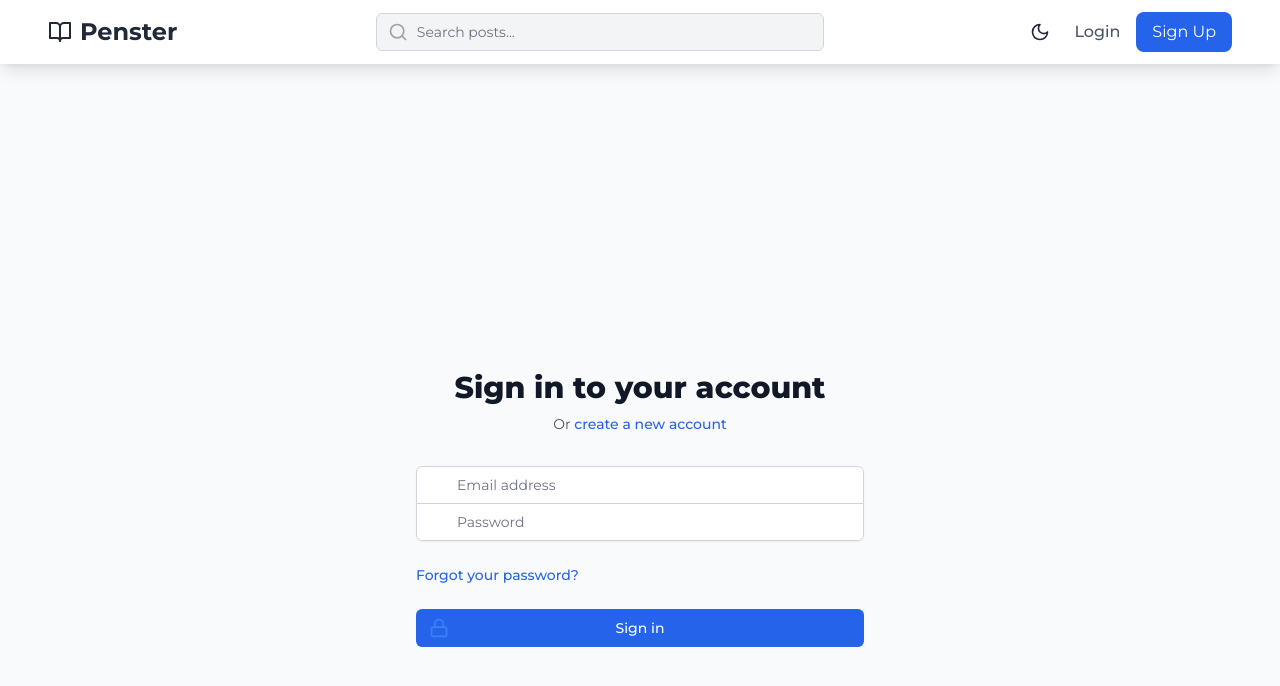
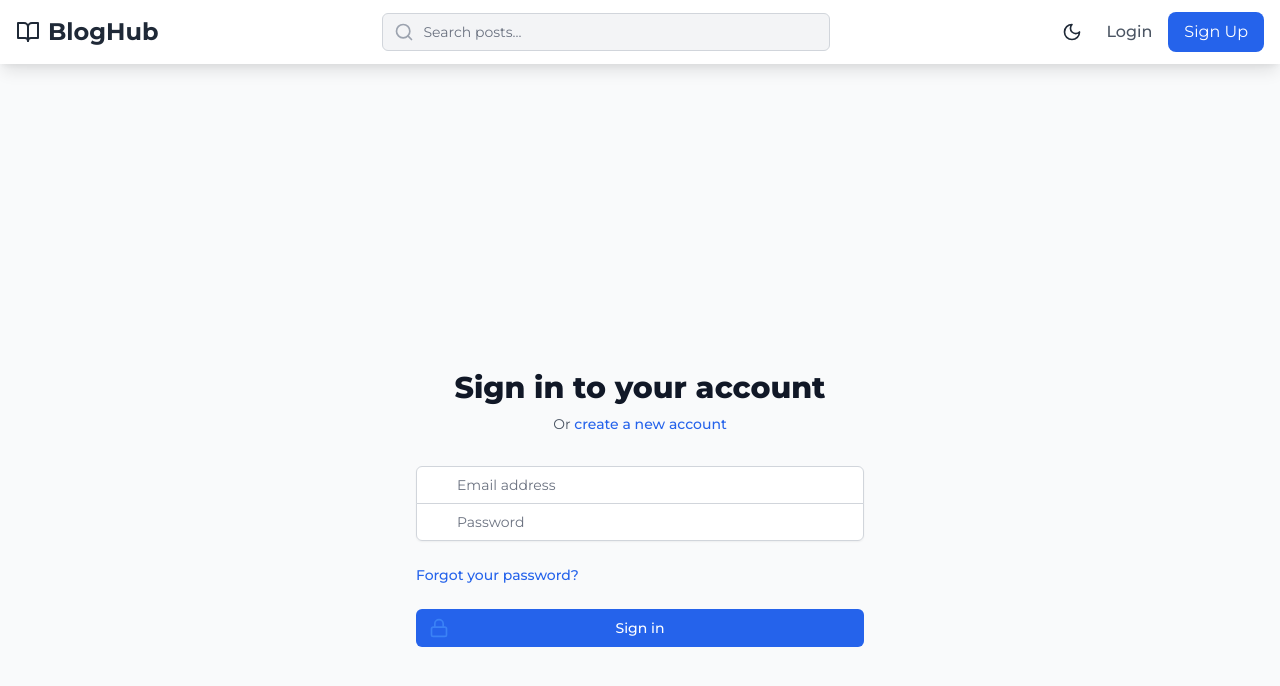
Before and after one commit to becodewala-youtube/Penster-Frontend, a React (Vite) app: page /login in a window 1280 px wide. Shown: the top 686 px of the page. Built offline with nearby package versions, Linux system fonts and the light colour scheme.

Commit message:
search functionaly fixed for mouse

```diff
--- a/src/components/Navbar.tsx
+++ b/src/components/Navbar.tsx
@@ -45,7 +45,7 @@ const Navbar = () => {
     if (query.length >= 2) {
       setIsSearching(true);
       try {
-        const response = await axios.get(`${import.meta.env.VITE_BACKEND_URL}/api/posts?search=${query}&limit=5`);
+        const response = await axios.get(`http://localhost:5000/api/posts?search=${query}&limit=5`);
         setSearchResults(response.data.posts);
         setShowResults(true);
       } catch (error) {
@@ -78,12 +78,12 @@ const Navbar = () => {
   };
 
   return (
-    <nav className="bg-white dark:bg-gray-800 shadow-lg sticky top-0 z-10">
+    <nav className="bg-white dark:bg-gray-800 shadow-lg sticky top-0 z-50">
       <div className="container mx-auto px-4">
-        <div className="flex justify-between items-center h-16 lg:px-8">
+        <div className="flex justify-between items-center h-16">
           <Link to="/" className="text-2xl font-bold text-gray-800 dark:text-white flex items-center">
             <BookOpen className="w-6 h-6 mr-2" />
-            Penster
+            BlogHub
           </Link>
 
           <div className="hidden md:flex items-center flex-1 max-w-md mx-4 relative">
@@ -111,14 +111,15 @@ const Navbar = () => {
             {showResults && searchResults.length > 0 && (
               <div className="absolute top-full left-0 right-0 mt-1 bg-white dark:bg-gray-800 rounded-md shadow-lg z-20 max-h-80 overflow-y-auto">
                 {searchResults.map((result) => (
-                  <button
+                  <div
                     key={result._id}
                     className="w-full text-left px-4 py-2 hover:bg-gray-100 dark:hover:bg-gray-700 border-b border-gray-200 dark:border-gray-700 cursor-pointer"
                     onClick={() => handleResultClick(result._id)}
+                    onMouseDown={(e) => e.preventDefault()} // Prevent onBlur from firing before click
                   >
                     <p className="font-medium text-gray-800 dark:text-white">{result.title}</p>
                     <p className="text-sm text-gray-500 dark:text-gray-400">By {result.author.name}</p>
-                  </button>
+                  </div>
                 ))}
               </div>
             )}
@@ -222,14 +223,15 @@ const Navbar = () => {
         {showResults && searchResults.length > 0 && (
           <div className="absolute left-4 right-4 mt-1 bg-white dark:bg-gray-800 rounded-md shadow-lg z-20 max-h-60 overflow-y-auto">
             {searchResults.map((result) => (
-              <button
+              <div
                 key={result._id}
                 className="w-full text-left px-4 py-2 hover:bg-gray-100 dark:hover:bg-gray-700 border-b border-gray-200 dark:border-gray-700 cursor-pointer"
                 onClick={() => handleResultClick(result._id)}
+                onMouseDown={(e) => e.preventDefault()} // Prevent onBlur from firing before click
               >
                 <p className="font-medium text-gray-800 dark:text-white">{result.title}</p>
                 <p className="text-sm text-gray-500 dark:text-gray-400">By {result.author.name}</p>
-              </button>
+              </div>
             ))}
           </div>
         )}
```
